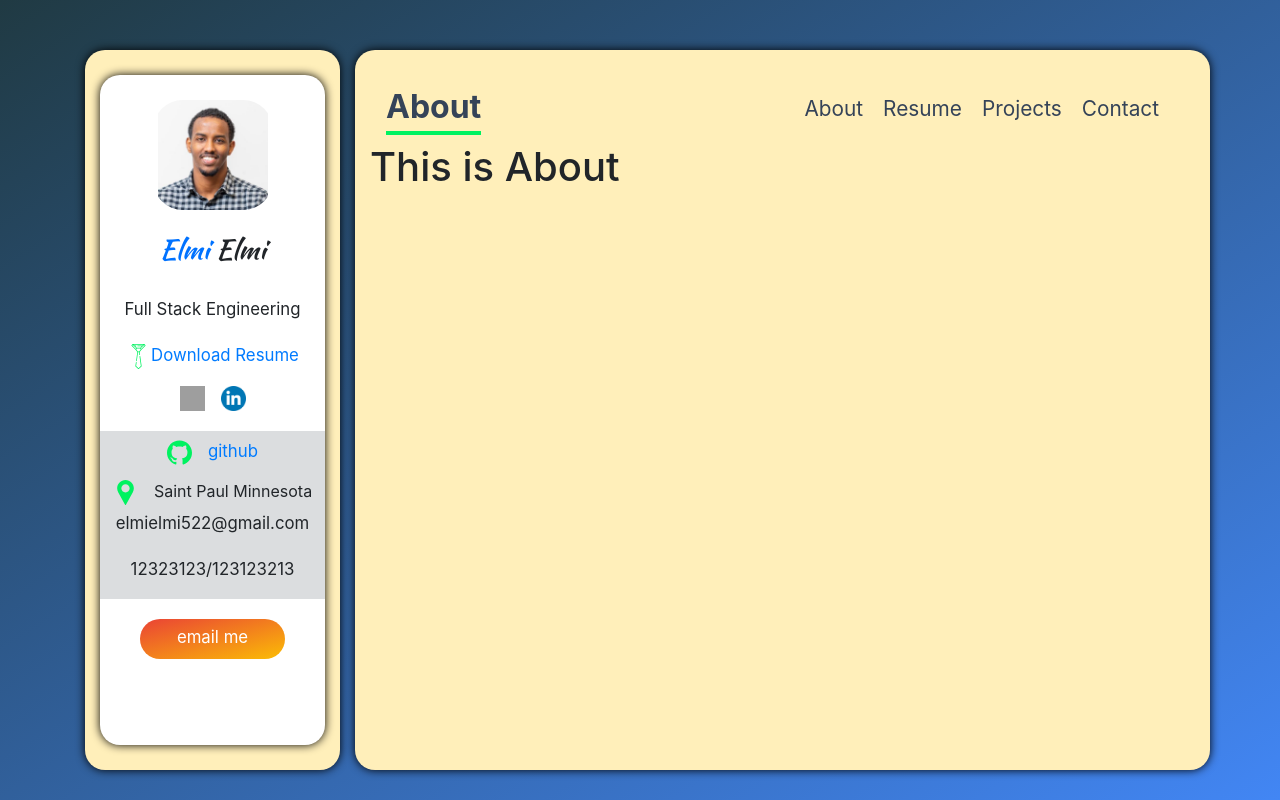
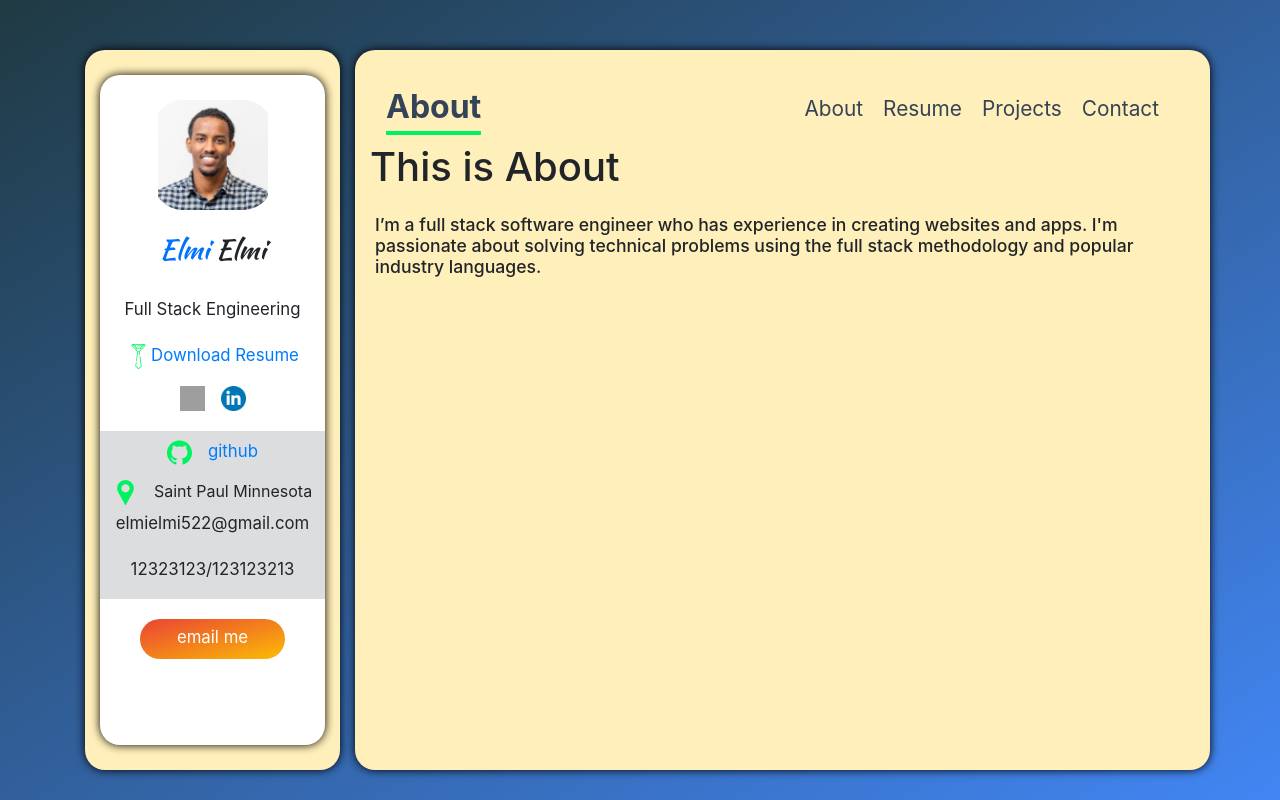
Before and after one commit to elmiabdirahman/portfolio-elmi, a React (Create React App) app: page / in a window 1280 px wide. Built offline with nearby package versions, Linux system fonts and the light colour scheme; grey boxes are pictures that could not be loaded.

Commit message:
added text in about

```diff
--- a/src/components/About.js
+++ b/src/components/About.js
@@ -4,6 +4,13 @@ const About = () => {
     return (
         <div>
             <h1>This is About</h1>
+            <div className="about">
+            <h6 className="about__intro">
+            I’m a full stack software engineer who has experience in creating websites and apps.
+            I'm passionate about solving technical problems using the full stack methodology and
+            popular industry languages.
+            </h6>
+            </div>
         </div>
     );
 };
```
